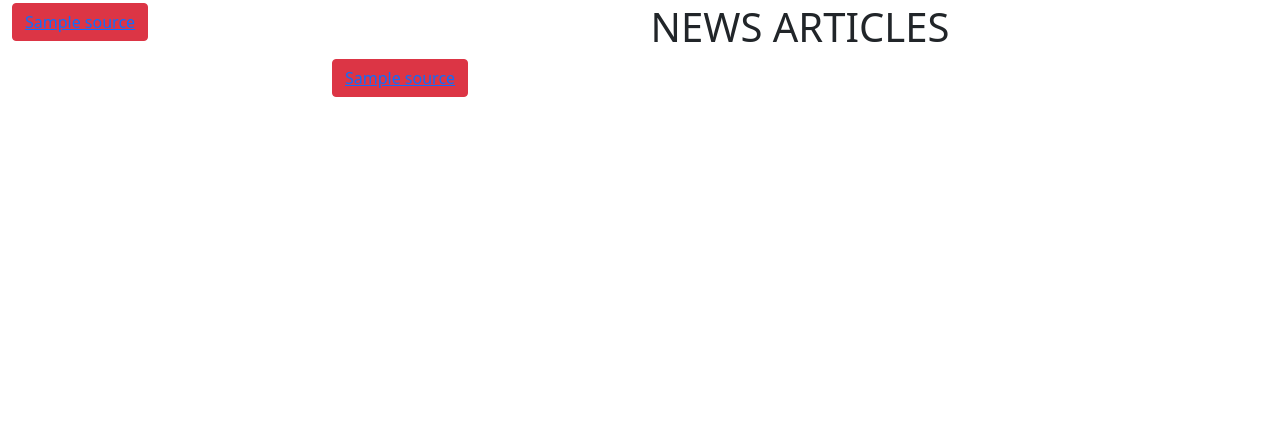
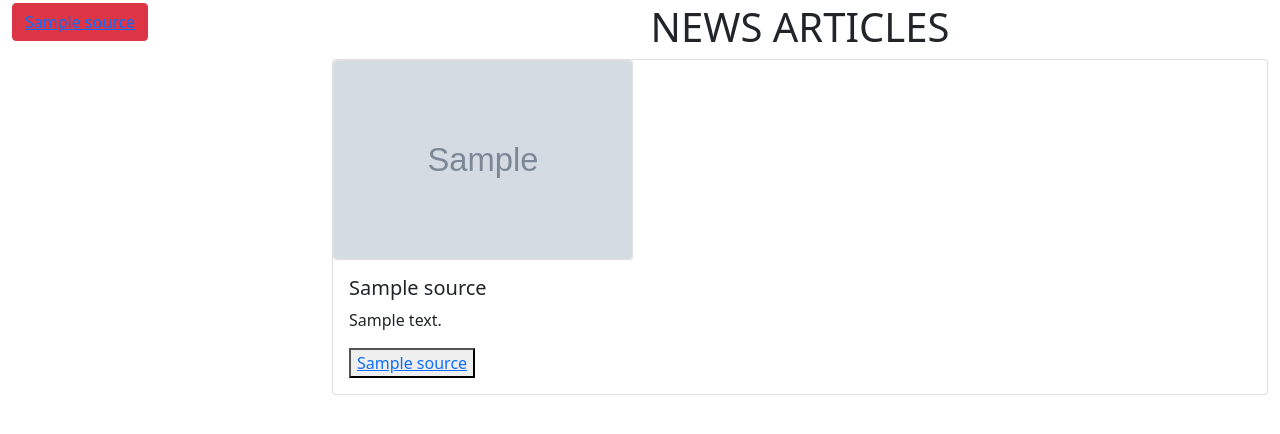
Before and after one commit to Lenus254/news_preview, a Flask app: template app/templates/index.html in a window 1280 px wide. Shown: the part 44-478 px from the top of the page. Run offline with Flask 2, Linux system fonts and the light colour scheme; the template is opened without the code that fills it: most values are stand-ins (such as "Sample title", 1, 10 or a date in 2020); grey boxes marked "Sample" are stand-in pictures.

Commit message:
added source bootstrap to index template

```diff
--- a/app/main/views.py
+++ b/app/main/views.py
@@ -11,9 +11,9 @@ def index():
     '''
     source = get_source()
     # headlines = get_headlines()
-    bbc=display_source('bbc-news')
+    cnn=display_source('cnn')
 
-    return render_template('index.html', sources=source, results=bbc)  # , headlines = headlines
+    return render_template('index.html', sources=source, results=cnn)  # , headlines = headlines
 
 
 @main.route('/article/<id>')
--- a/app/templates/index.html
+++ b/app/templates/index.html
@@ -12,11 +12,20 @@
         </div>
         <div class="col-md-9">
             <h1 class="text-center">NEWS ARTICLES</h1>
+            <div class="card-columns">
             {% for source in results %}
+                <div class="card">
+                    <img class="card" src="{{source.urlToImage}}" width="300px" height="200px">
+                    <div class="card-body">
+                        <h5 class="card-title">{{source.title}}</h5>
+                  <p class="card-text">{{source.description}}</p>
+                        <button ><a href="{{source.url}}">{{source.title}}</a></button>
+                    </div>
 
-<button class="btn btn-danger"><a href="{{source.url}}">{{source.title}}</a></button>
 
+                </div>
     {% endfor %}
+            </div>
         </div>
 
 
```
